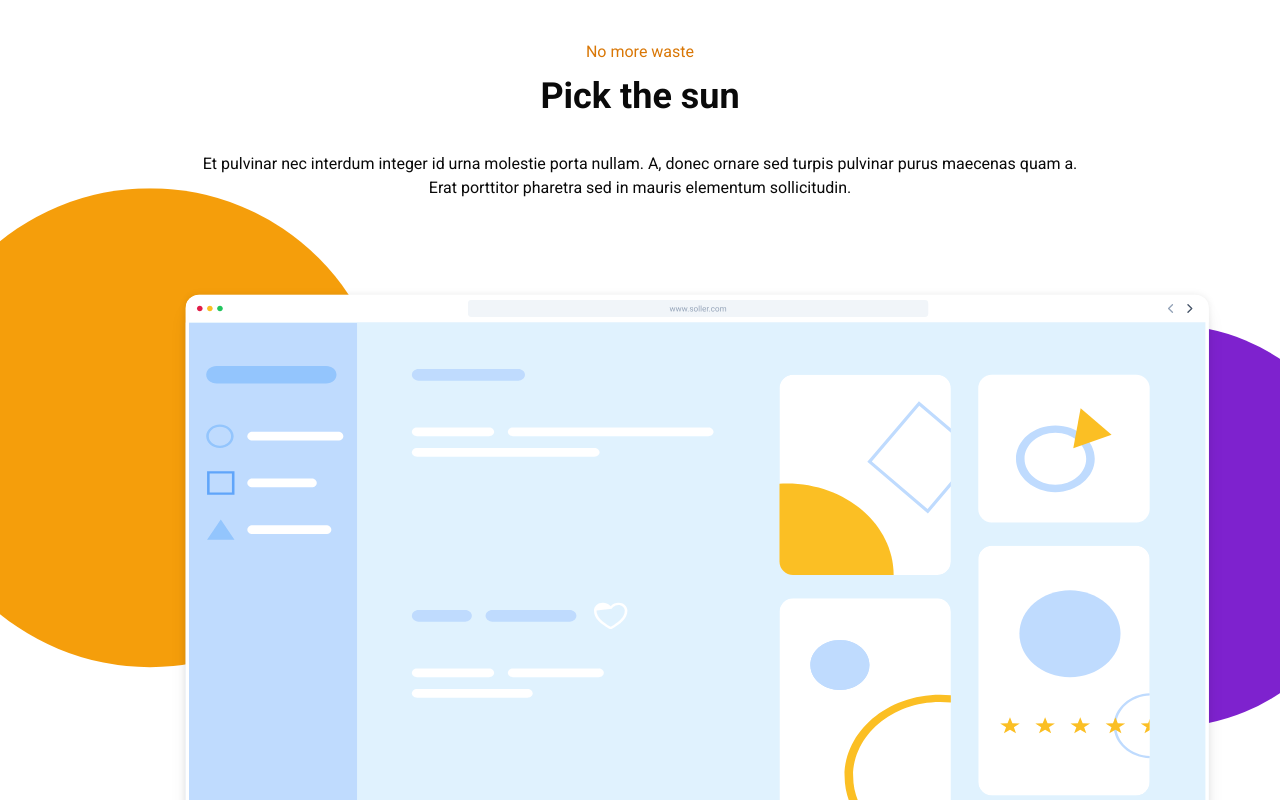
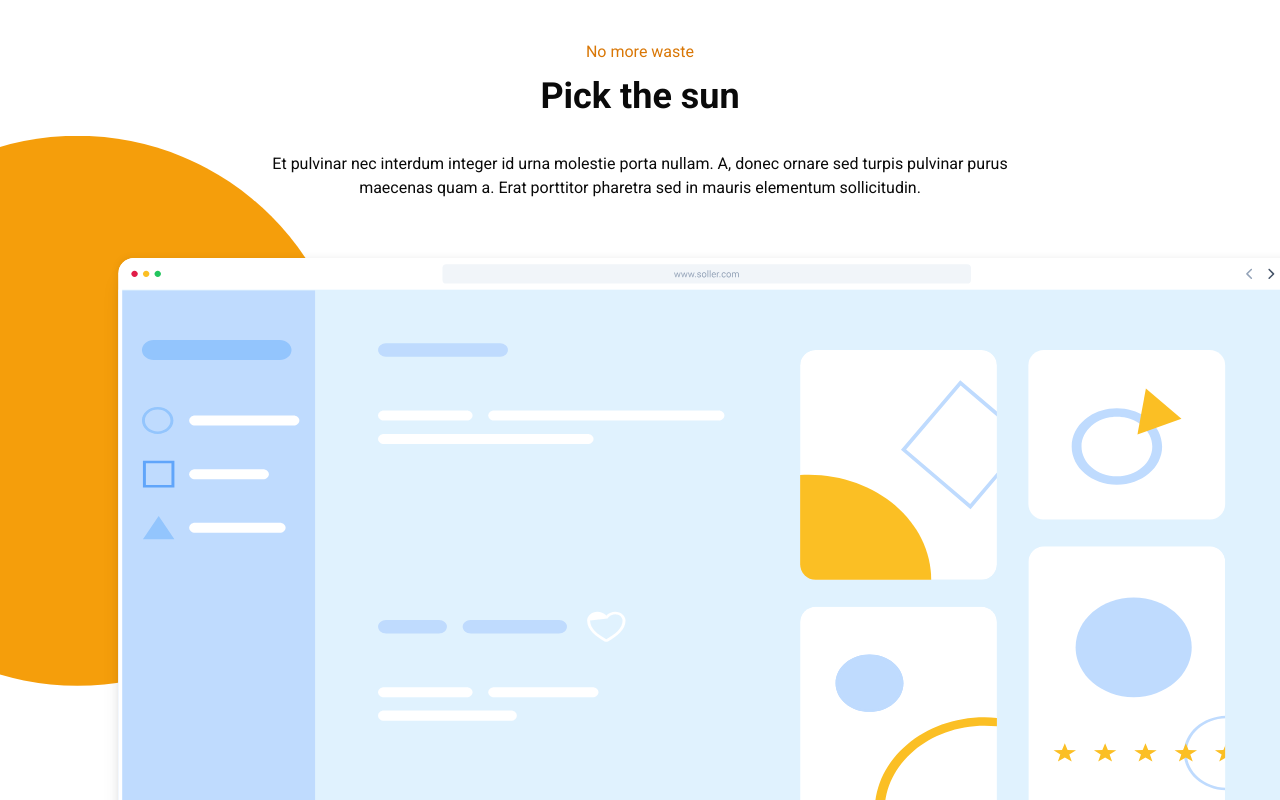
Before and after one commit to gabrcastro/soller_app, a Next.js app: page / in a window 1280 px wide. Shown: the part 600-1400 px from the top of the page. Built offline with nearby package versions, Linux system fonts and the light colour scheme.

Commit message:
responsive layout - text

```diff
--- a/src/app/components/sessions/home.tsx
+++ b/src/app/components/sessions/home.tsx
@@ -50,7 +50,7 @@ export const HomeSession = () => {
             colorTitle={Constants.NO_MORE_WASTE}
             title={Constants.NO_MORE_WASTE_TITLE}
             text={Constants.NO_MORE_WASTE_TEXT}
-            textW={"w-[95%] sm:w-[80%] lg:w-[70%]"}
+            textW={"w-[95%] sm:w-[80%] lg:w-[70%] xl:w-[60%]"}
             centered
           />
         </div>
@@ -60,14 +60,14 @@ export const HomeSession = () => {
             alt="Draw 1"
             width={1080}
             height={1080}
-            className="hidden lg:flex scale-[1.2] lg:scale-[1.35] my-48"
+            className="hidden lg:flex scale-[1.2] lg:scale-[1.35] xl:scale-[1.55] my-48"
           />
           <Image
             src={"/draws/draw5.svg"}
             alt="Draw 1"
             width={1080}
             height={1080}
-            className="flex lg:hidden scale-[1.7] lg:scale-[1.35] my-48"
+            className="flex lg:hidden scale-[1.7] lg:scale-[1.35] xl:scale-[1.55] my-48"
           />
         </div>
       </div>
```
